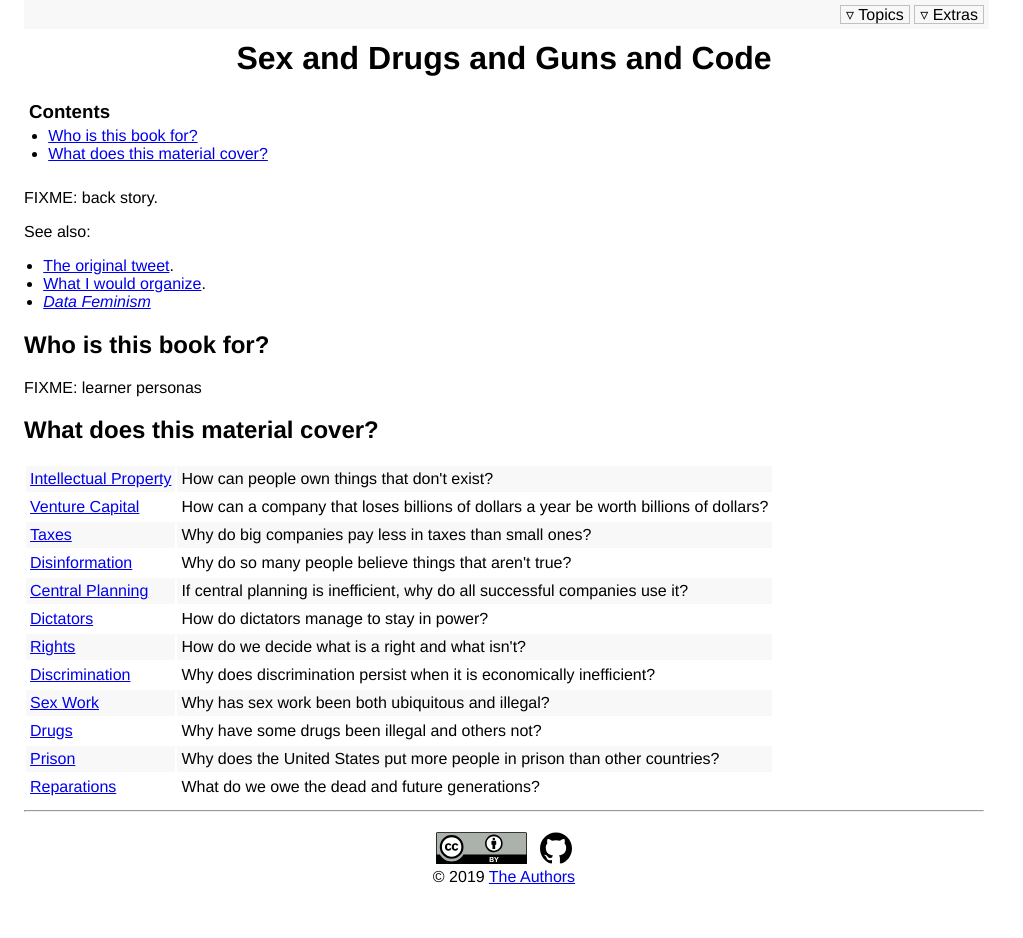
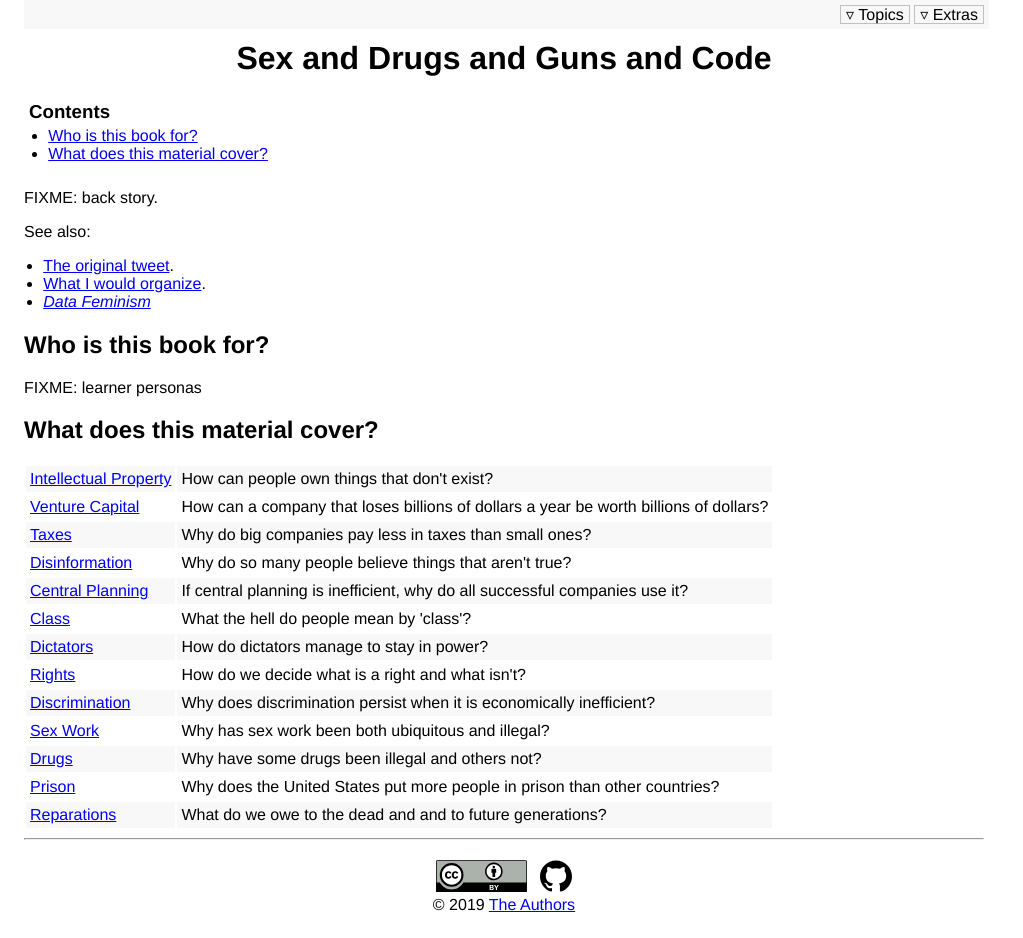
Before and after one commit to rgaiacs/sdgc, a Jekyll site: the page built from index.md, in a window 1280 px wide. Shown: the whole page, without its empty margins (0-1023 px from the left). Built offline with Jekyll 4.4.1, drawn with Linux system fonts in a browser that asks for light colours; before the commit the page ends 910 px from its top, so only the background shows below that.

Commit message:
What the hell is 'class'?

```diff
--- a/_config.yml
+++ b/_config.yml
@@ -22,6 +22,9 @@ topics:
 - link: "/planning/"
   name: "Central Planning"
   lede: "If central planning is inefficient, why do all successful companies use it?"
+- link: "/class/"
+  name: "Class"
+  lede: "What the hell do people mean by 'class'?"
 - link: "/dictators/"
   name: "Dictators"
   lede: "How do dictators manage to stay in power?"
@@ -42,7 +45,7 @@ topics:
   lede: "Why does the United States put more people in prison than other countries?"
 - link: "/reparations/"
   name: "Reparations"
-  lede: "What do we owe the dead and future generations?"
+  lede: "What do we owe to the dead and and to future generations?"
 
 # Extra files.
 extras:
```
Also changed, not shown: class.md (added, +9 -0 lines).
